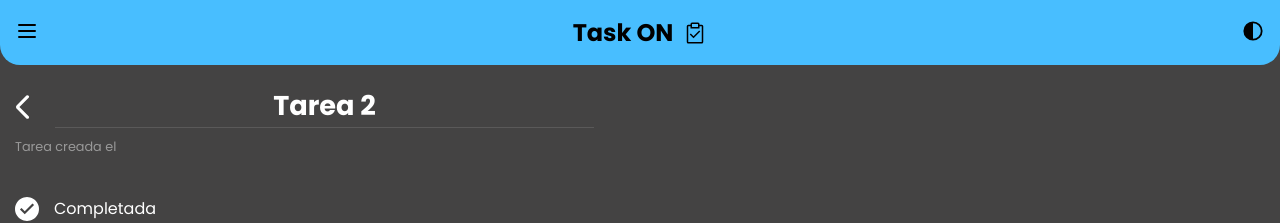
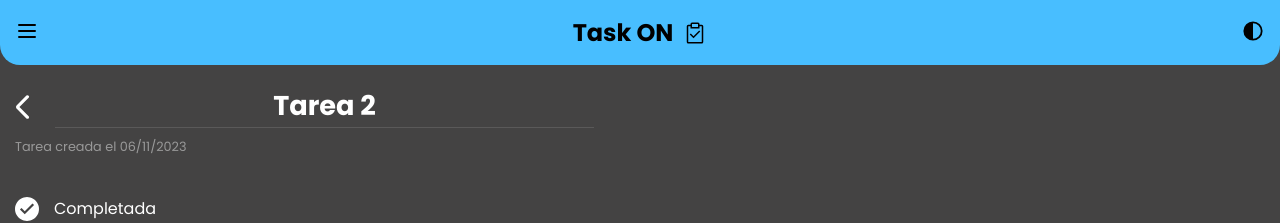
Before and after one commit to pablobarcala/todo-front, an Angular app: page /pagina/1 in a window 1280 px wide. Shown: the top 223 px of the page. Built offline with nearby package versions, Linux system fonts and the light colour scheme.

Commit message:
agregar orden de fecha de vencimiento y creacion

```diff
--- a/src/app/components/add-tarea/add-tarea.component.ts
+++ b/src/app/components/add-tarea/add-tarea.component.ts
@@ -30,6 +30,7 @@
       favorita: [false],
       nota: [''],
       creacion: [new Date()],
+      vencimiento: [''],
       listas: []
     })
   }
--- a/src/app/components/tareas/tareas.component.ts
+++ b/src/app/components/tareas/tareas.component.ts
@@ -75,6 +75,24 @@
           }
         })
         break;
+      case "Fecha de vencimiento":
+        this.tareas.sort((a, b) => {
+          if(this.topDown){
+            return a.vencimiento == b.vencimiento ? 0 : a.vencimiento > b.vencimiento ? -1 : 1
+          } else {
+            return a.vencimiento == b.vencimiento ? 0 : a.vencimiento > b.vencimiento ? 1 : -1
+          }
+        })
+        break;
+      case "Fecha de creación":
+        this.tareas.sort((a, b) => {
+          if(this.topDown){
+            return a.creacion == b.creacion ? 0 : a.creacion > b.creacion ? -1 : 1
+          } else {
+            return a.creacion == b.creacion ? 0 : a.creacion > b.creacion ? 1 : -1
+          }
+        })
+        break;
     }
   }
 }
--- a/src/app/interface/Tarea.ts
+++ b/src/app/interface/Tarea.ts
@@ -8,7 +8,7 @@
     favorita: boolean,
     nota: string,
     pasos?: Paso[],
-    creacion?: Date,
-    vencimiento?: string,
+    creacion: Date,
+    vencimiento: string,
     listas: Lista[]
 }
--- a/src/app/interface/mock-tareas.ts
+++ b/src/app/interface/mock-tareas.ts
@@ -8,6 +8,8 @@
         completada: false,
         favorita: false,
         nota: "",
+        creacion: new Date(),
+        vencimiento: "",
         listas: [LISTAS[0]]
     },
     {
@@ -16,6 +18,8 @@
         completada: true,
         favorita: false,
         nota: "",
+        creacion: new Date("11/06/2023"),
+        vencimiento: "",
         listas: [LISTAS[0]]
     },
     {
@@ -24,6 +28,8 @@
         completada: false,
         favorita: true,
         nota: "",
+        creacion: new Date("12/19/2023"),
+        vencimiento: "",
         listas: [LISTAS[0]]
     },
     {
@@ -32,6 +38,8 @@
         completada: false,
         favorita: false,
         nota: "",
+        creacion: new Date("11/09/2023"),
+        vencimiento: "",
         listas: [LISTAS[0]]
     },
     {
@@ -40,6 +48,8 @@
         completada: false,
         favorita: true,
         nota: "",
+        creacion: new Date(),
+        vencimiento: "",
         listas: [LISTAS[0]]
     },
     {
@@ -48,6 +58,8 @@
         completada: false,
         favorita: true,
         nota: "",
+        creacion: new Date(),
+        vencimiento: "",
         listas: [LISTAS[0]]
     }
 ]
```
